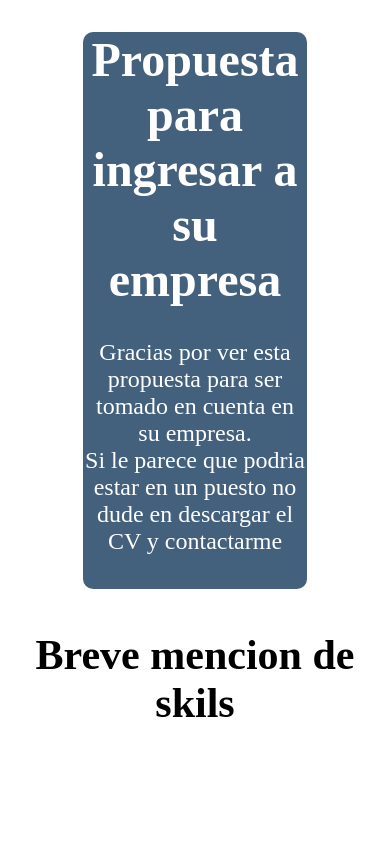
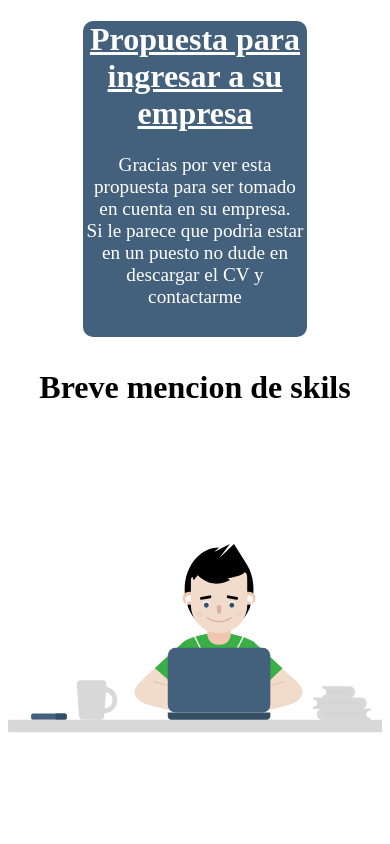
Before and after one commit to devicepc/PracticaXBackend1, a plain HTML site: page index.html in a window 390 px wide. Shown: the top 844 px of the page. Drawn offline with Linux system fonts and the light colour scheme.

Commit message:
Add files via upload

```diff
--- a/css/app.css
+++ b/css/app.css
@@ -23,6 +23,7 @@
 .menu h1{
     color: #FFF;
     font-size: 3rem;
+    text-decoration: underline;
 }
 .menu p{
     color: #FFF;
@@ -98,3 +99,23 @@
     margin-left: 5%;
     float: left;
   }
+
+  @media screen and (max-width: 600px) {
+    .menu h1{
+        color: #FFF;
+        font-size: 2rem;
+    }
+    .menu p{
+        color: #FFF;
+        font-size: 1.2rem;
+    }
+    .info2{
+        font-size: 2rem;
+    }
+    #respuesta h1{
+        font-size: 2rem;
+
+    }
+
+
+  }
```
